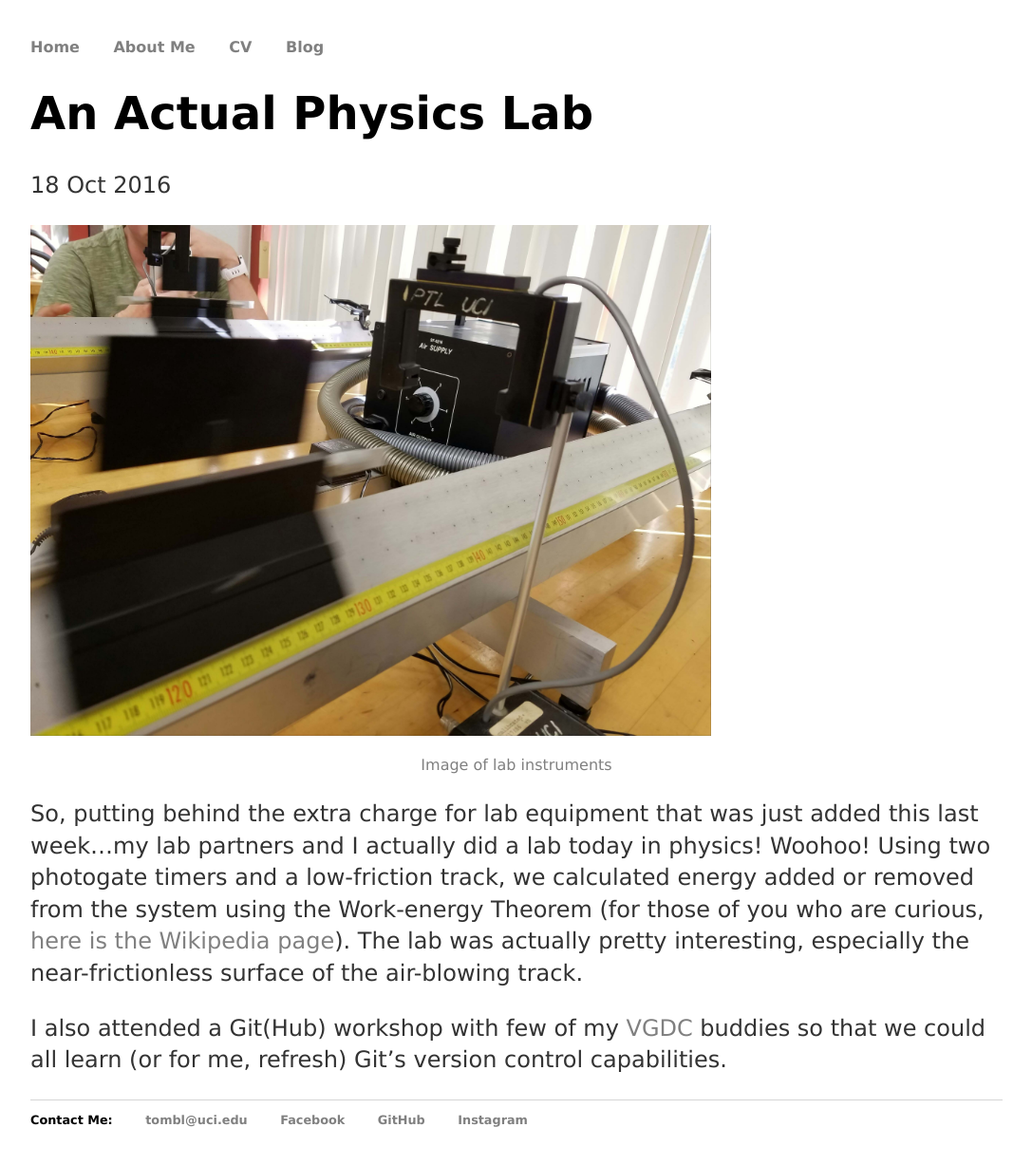
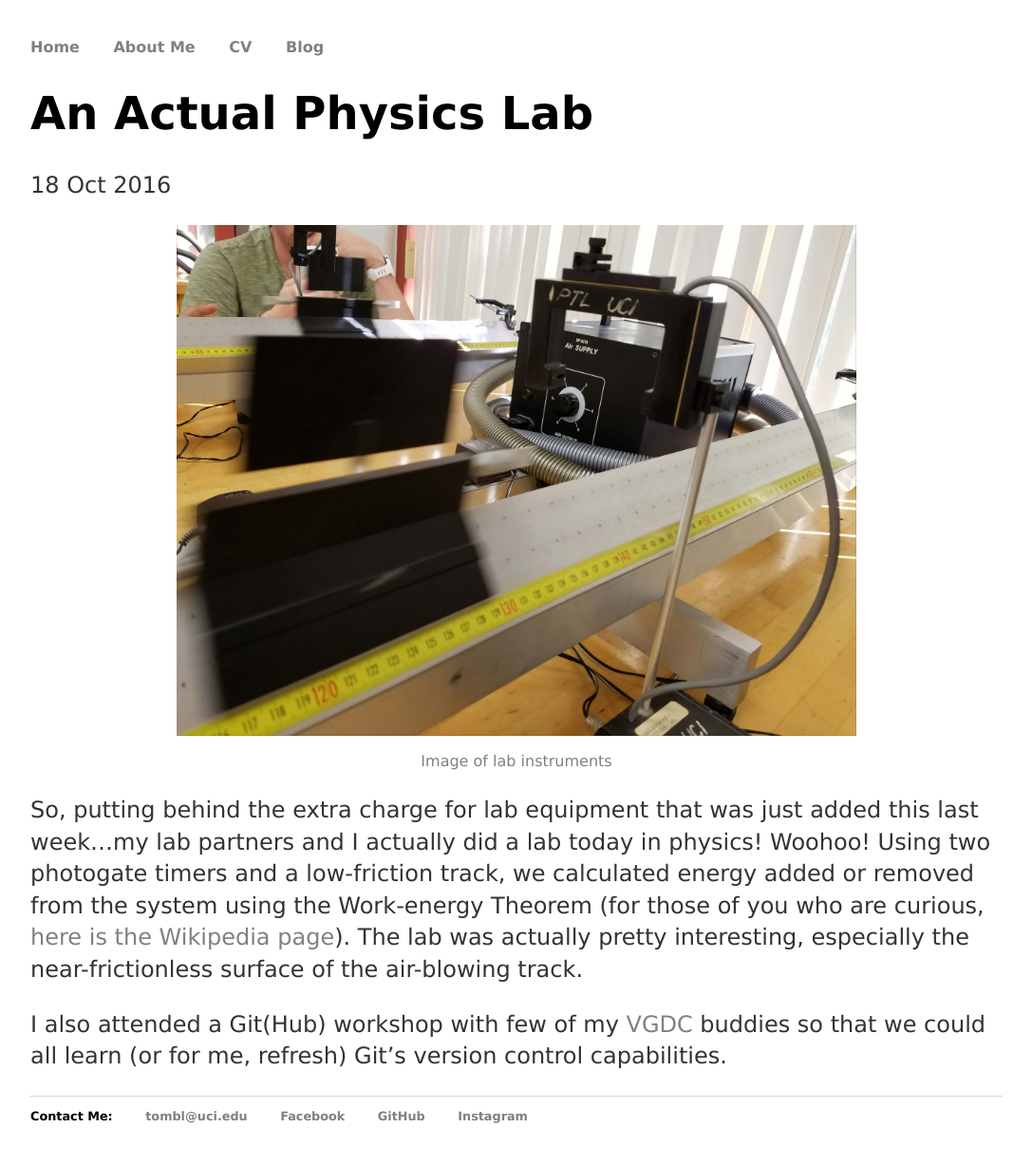
Before and after one commit to BTx123/BTx123.github.io, a Jekyll site: the page built from _posts/2016-10-18-an-actual-physics-lab.md, in a window 1280 px wide. Shown: the whole page at 95% size, without its empty margins (96-1183 px from the left). Built offline with Jekyll 4.4.1, drawn with Linux system fonts in a browser that asks for light colours.

Commit message:
Update template display

```diff
--- a/_includes/image.html
+++ b/_includes/image.html
@@ -14,7 +14,7 @@ caption: the text to display below the image
     {% endif %}
         <img src="{{ site.url }}/{{ include.img }}"
             alt="{{ include.title }}"
-            style="width: 70%; margin: auto"/>
+            style="display: block; width: 70%; margin: auto"/>
     {% if include.url %}
     </a>
     {% endif %}
```
